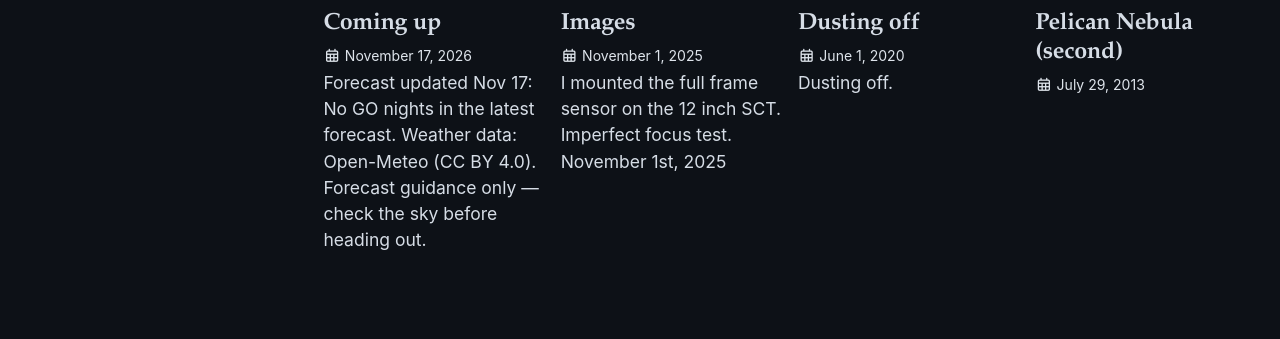
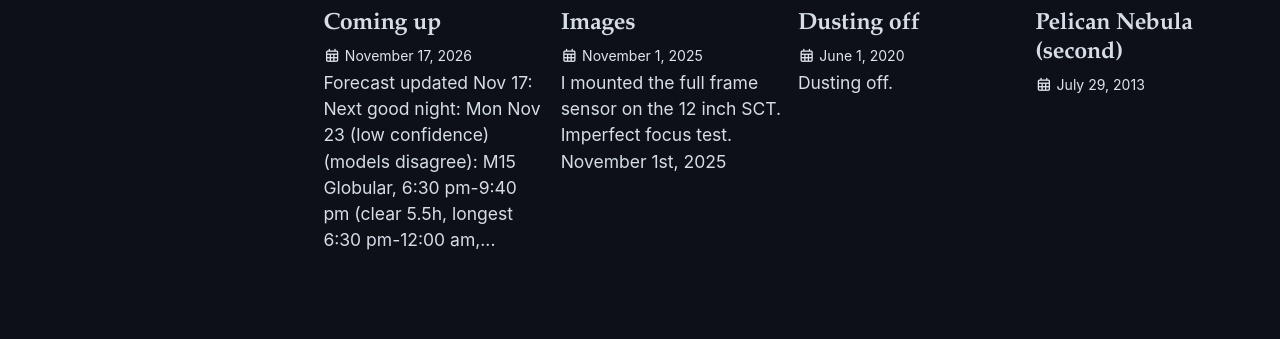
Before and after one commit to ethos101/ethos101.github.io, a Jekyll site: the page built from _posts/2007-09-04-albireo.md, in a window 1280 px wide. Shown: the part 1422-1761 px from the top of the page. Built offline with Jekyll 4.4.1, drawn with Linux system fonts in a browser that asks for light colours; cached includes are drawn as plain includes.

Commit message:
Update stargazing forecast (Nov 17)

```diff
--- a/_includes/forecast_status.html
+++ b/_includes/forecast_status.html
@@ -1,2 +1,2 @@
-<p class="notice--info"><strong>Forecast updated Nov 17:</strong> No GO nights in the latest forecast.</p>
+<p class="notice--info"><strong>Forecast updated Nov 17:</strong> Next good night: Mon Nov 23 (low confidence) (models disagree): M15 Globular, 6:30 pm-9:40 pm (clear 5.5h, longest 6:30 pm-12:00 am, low 25F)</p>
 <p class="small">Weather data: <a href="https://open-meteo.com/">Open-Meteo</a> (CC BY 4.0). Forecast guidance only — check the sky before heading out.</p>
```
Also changed, not shown: images/month.png.
